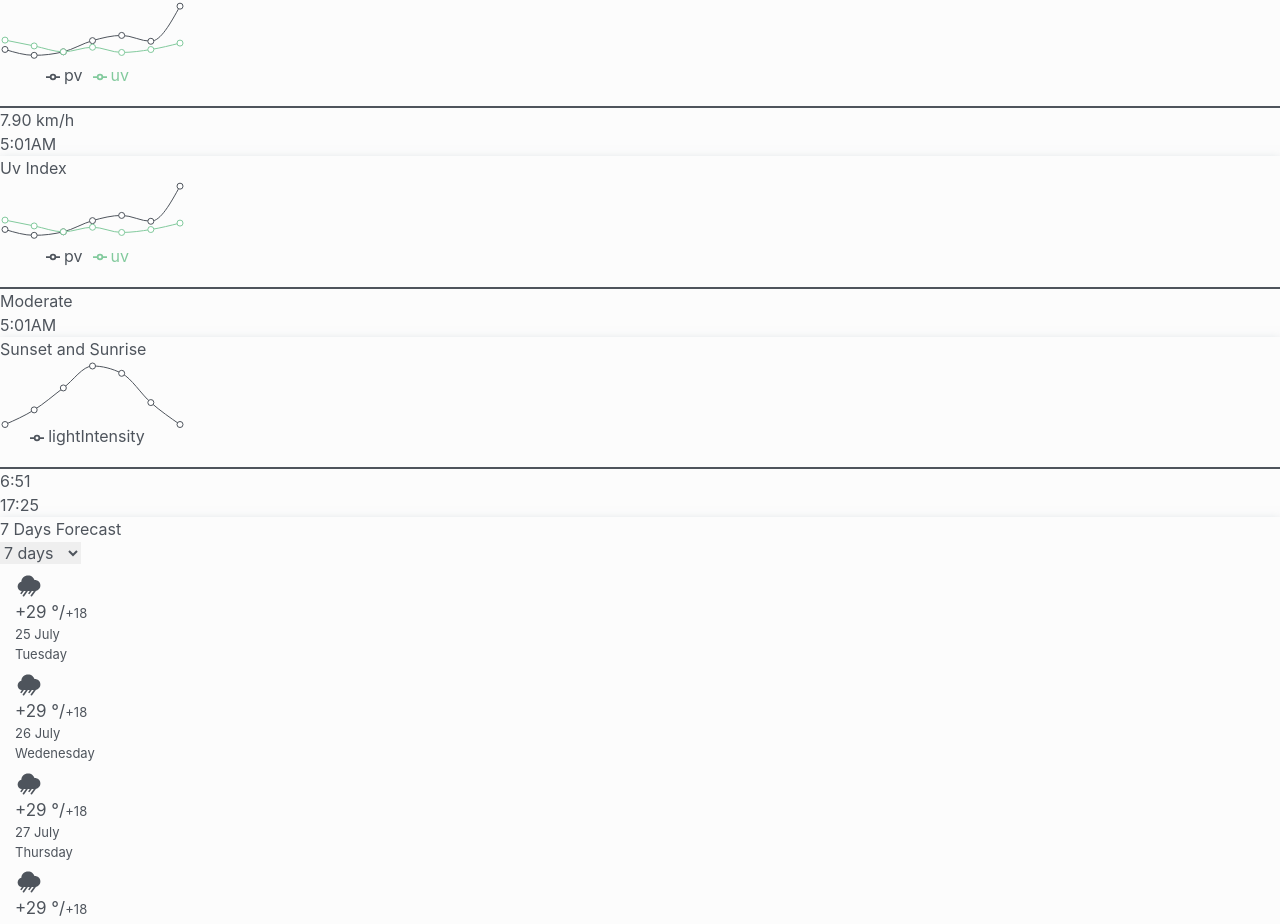
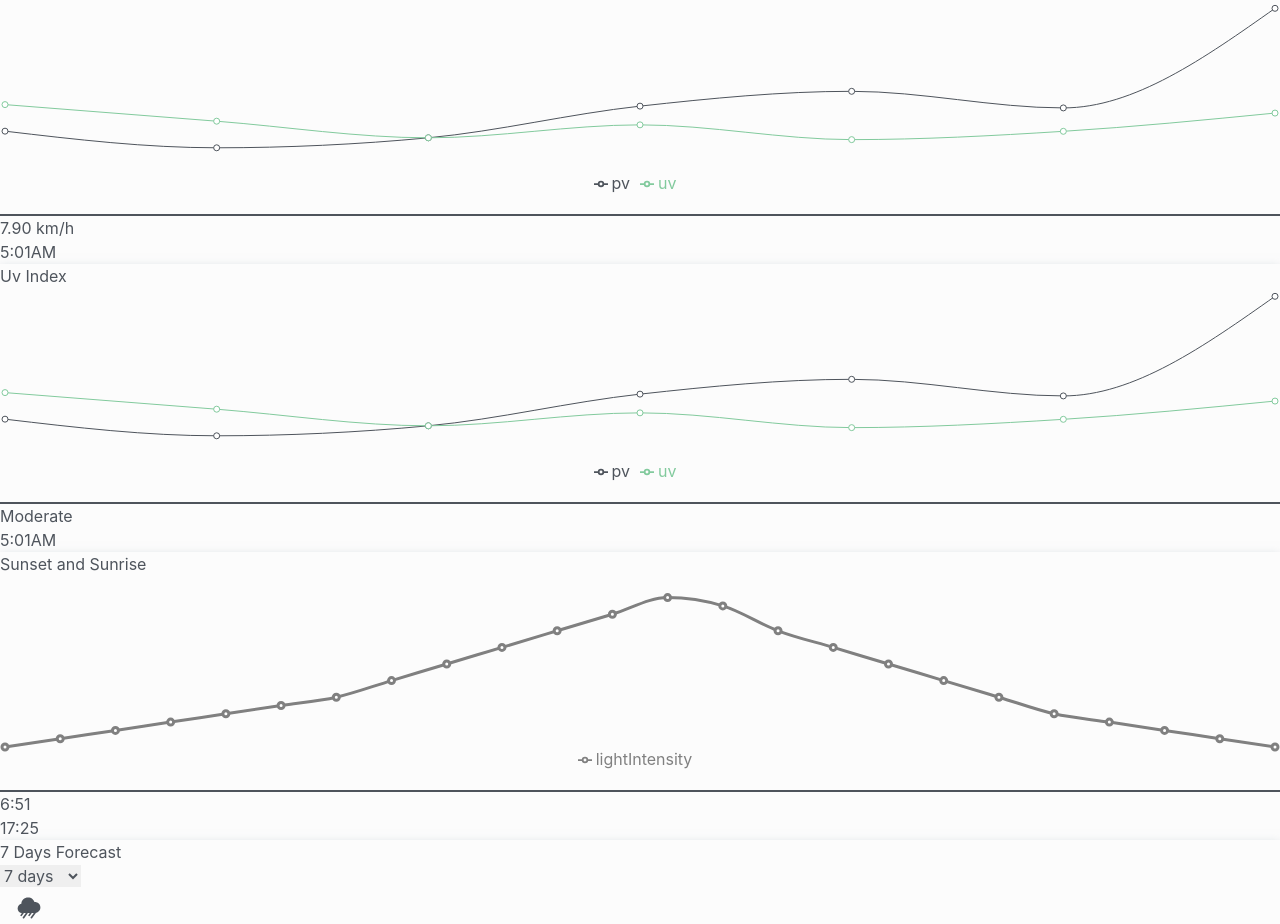
Before and after one commit to Fahad123k/whatAweather, a React (Vite) app: page / in a window 1280 px wide. Shown: the part 1636-2560 px from the top of the page. Built offline with nearby package versions, Linux system fonts and the light colour scheme; no server answers; grey boxes are pictures that could not be loaded.

Commit message:
make graph responsive

```diff
--- a/src/Component/Topsection/Graph.jsx
+++ b/src/Component/Topsection/Graph.jsx
@@ -2,11 +2,9 @@ import React, { useEffect, useState } from "react";
 import {
   LineChart,
   Line,
-  XAxis,
-  YAxis,
-  CartesianGrid,
   Tooltip,
   Legend,
+  ResponsiveContainer,
 } from "recharts";
 
 
@@ -24,39 +22,37 @@ const data = [
 
 export default function Graph() {
 
-  const [chartWidth, setChartWidth] = useState(100); // Initial height
+  // const [chartWidth, setChartWidth] = useState(100); // Initial height
 
-  useEffect(() => {
-    // Function to update chart height based on window width
-    const updateChartWidth = () => {
-      if (window.innerWidth < 640) {
-        setChartWidth(100); // Small screens
-      } else if (window.innerWidth < 768) {
-        setChartWidth(150); // Medium screens
-      } else {
-        setChartWidth(185); // Large screens
-      }
-    };
+  // useEffect(() => {
+  //   // Function to update chart height based on window width
+  //   const updateChartWidth = () => {
+  //     if (window.innerWidth < 640) {
+  //       setChartWidth(100); // Small screens
+  //     } else if (window.innerWidth < 768) {
+  //       setChartWidth(150); // Medium screens
+  //     } else {
+  //       setChartWidth(185); // Large screens
+  //     }
+  //   };
 
-    // Set initial height and add event listener
-    updateChartWidth();
-    window.addEventListener('resize', updateChartWidth);
+  //   // Set initial height and add event listener
+  //   updateChartWidth();
+  //   window.addEventListener('resize', updateChartWidth);
 
-    // Cleanup listener on component unmount
-    return () => window.removeEventListener('resize', updateChartWidth);
-  }, []);
+  //   // Cleanup listener on component unmount
+  //   return () => window.removeEventListener('resize', updateChartWidth);
+  // }, []);
 
   return (
+    <ResponsiveContainer width="100%" height={200}>
     <LineChart
-      width={chartWidth}
-      height={chartWidth/2}
-      className="line-chart"
+      // width={chartWidth}
+      // height={chartWidth/2}
+      // className="line-chart"
       data={data}
-      // margin={{ top: 2, right: 10, left: 20, bottom: 5 }}
     >
-      {/* <CartesianGrid strokeDasharray="3 3" /> */}
-      {/* <XAxis dataKey="name" /> */}
-      {/* <YAxis /> */}
+
       <Tooltip />
       <Legend />
       <Line
@@ -67,5 +63,6 @@ export default function Graph() {
       />
       <Line type="monotone" dataKey="uv" stroke="#82ca9d" />
     </LineChart>
+    </ResponsiveContainer>
   );
 }
--- a/src/Component/Topsection/SunriseSunsetGraph.jsx
+++ b/src/Component/Topsection/SunriseSunsetGraph.jsx
@@ -1,65 +1,58 @@
-import React, { useEffect, useState } from "react";
-import {
-  LineChart,
-  Line,
-  XAxis,
-  YAxis,
-  CartesianGrid,
-  Tooltip,
-  Legend,
-} from "recharts";
-
-
+import React from "react";
+import { LineChart, Line, Tooltip, Legend, ResponsiveContainer } from "recharts";
 
 const data = [
-  { time: "06:51", lightIntensity: 0 },
-  { time: "07:30", lightIntensity: 20 },
-  { time: "09:00", lightIntensity: 50 },
-  { time: "12:00", lightIntensity: 80 },
-  { time: "15:00", lightIntensity: 70 },
-  { time: "17:00", lightIntensity: 30 },
-  { time: "17:25", lightIntensity: 0 },
+  { time: "00:00", lightIntensity: 0 },
+  { time: "01:00", lightIntensity: 5 },
+  { time: "02:00", lightIntensity: 10 },
+  { time: "03:00", lightIntensity: 15 },
+  { time: "04:00", lightIntensity: 20 },
+  { time: "05:00", lightIntensity: 25 },
+  { time: "06:00", lightIntensity: 30 },
+  { time: "07:00", lightIntensity: 40 },
+  { time: "08:00", lightIntensity: 50 },
+  { time: "09:00", lightIntensity: 60 },
+  { time: "10:00", lightIntensity: 70 },
+  { time: "11:00", lightIntensity: 80 },
+  { time: "12:00", lightIntensity: 90 },
+  { time: "13:00", lightIntensity: 85 },
+  { time: "14:00", lightIntensity: 70 },
+  { time: "15:00", lightIntensity: 60 },
+  { time: "16:00", lightIntensity: 50 },
+  { time: "17:00", lightIntensity: 40 },
+  { time: "18:00", lightIntensity: 30 },
+  { time: "19:00", lightIntensity: 20 },
+  { time: "20:00", lightIntensity: 15 },
+  { time: "21:00", lightIntensity: 10 },
+  { time: "22:00", lightIntensity: 5 },
+  { time: "23:00", lightIntensity: 0 },
 ];
 
-
 export default function SunriseSunsetGraph() {
-
-  const [chartWidth, setChartWidth] = useState(100);
-
-  useEffect(() => {
-    const updateChartWidth = () => {
-      if (window.innerWidth < 640) {
-        setChartWidth(100);
-      } else if (window.innerWidth < 768) {
-        setChartWidth(150);
-      } else {
-        setChartWidth(185);
-      }
-    };
-
-    updateChartWidth();
-    window.addEventListener('resize', updateChartWidth);
-
-    return () => window.removeEventListener('resize', updateChartWidth);
-  }, []);
-
   return (
-    <LineChart
-      width={chartWidth}
-      height={chartWidth/2}
-      className="line-chart"
-      data={data}
-    >
-
+    <div className="w-full h-full">
+      <ResponsiveContainer width="100%" height={200}>
+        <LineChart data={data}>
           <Tooltip />
           <Legend />
+          {/* Red Line */}
           <Line
             type="monotone"
             dataKey="lightIntensity"
-        stroke="#4e545c"
+            stroke="gray" // Red color
+            strokeWidth={3}  // Bold stroke
             activeDot={{ r: 8 }}
           />
-
+          {/* Blue Line (Example for alternation) */}
+          {/* You can add another data series or alternate colors if needed */}
+          {/* <Line
+            type="monotone"
+            dataKey="anotherKey"
+            stroke="#0000FF" // Blue color
+            strokeWidth={3}  // Bold stroke
+          /> */}
         </LineChart>
+      </ResponsiveContainer>
+    </div>
   );
 }
```
Lines whose indentation alone changed are shown as unchanged.
